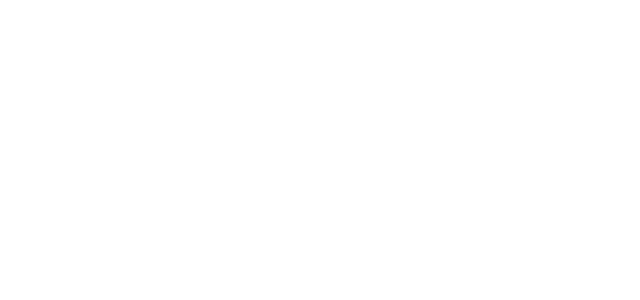
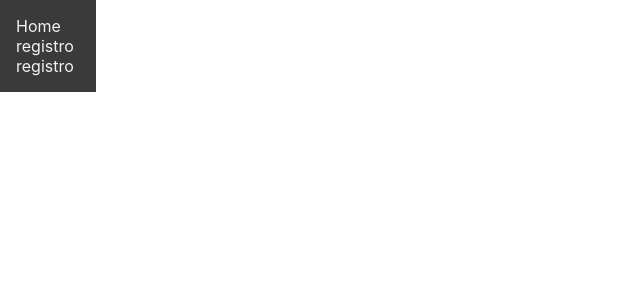
Before and after one commit to Omar-Devanis/Innova-Tic-Frontend, a React (Create React App) app: page / in a window 1280 px wide. Before the commit this address had no page. Shown: the top 300 px of the page, without its empty margins (0-640 px from the left). Built offline with nearby package versions, Linux system fonts and the light colour scheme.

Commit message:
sidebard

```diff
--- a/package.json
+++ b/package.json
@@ -3,14 +3,14 @@
   "version": "0.1.0",
   "private": true,
   "dependencies": {
-    "@apollo/client": "^3.5.5",
+    "@apollo/client": "^3.5.6",
     "@testing-library/jest-dom": "^5.11.4",
     "@testing-library/react": "^11.1.0",
     "@testing-library/user-event": "^12.1.10",
-    "graphql": "^16.0.1",
+    "graphql": "^16.1.0",
     "react": "^17.0.2",
     "react-dom": "^17.0.2",
-    "react-router-dom": "^6.0.2",
+    "react-router-dom": "^6.1.1",
     "react-scripts": "4.0.3",
     "web-vitals": "^1.0.1"
   },
--- a/src/App.jsx
+++ b/src/App.jsx
@@ -1,10 +1,11 @@
 import './styles/style.css';
 import { ApolloProvider, ApolloClient, createHttpLink, InMemoryCache} from "@apollo/client";
-import { BrowserRouter, Route, Routes,  } from "react-router-dom";
+import { BrowserRouter as Router,Routes,Route} from "react-router-dom";
 import { Login } from "./pages/auth/login.jsx";
 import { Register } from "./pages/auth/register.jsx";
 import { Layout } from "./layouts/layout.jsx";
 import { IndexUsuarios } from "./pages/usuarios/index.jsx";
+import { Sidebar } from './components/sidebar';
 
 const httpLink = createHttpLink({
   uri: "http://servidor-gql-innovatic.herokuapp.com/graphql"
@@ -18,15 +19,17 @@ const client = new ApolloClient({
 function App() {
   return (
     <ApolloProvider client={client}>
-      <BrowserRouter>
+      <Router>
+        <Sidebar/>
         <Routes>
-          <Route path='register' element={<Register />} />
-          <Route path='login' element={<Login />} />
-          <Route path='admin' element={<Layout />} >
-            <Route path='usuarios' element={<IndexUsuarios />} />
-          </Route>
+          <Route path='/' exact />
+          <Route path='/register' element={<Register />} exact/>
+          <Route path='/login' element={<Login />} exact/>
+          {/* <Route path='/admin' element={<Layout />} exact>
+            <Route path='/usuarios' element={<IndexUsuarios />} exact/>
+          </Route> */}
         </Routes>
-      </BrowserRouter>
+      </Router>
     </ApolloProvider>
   );
 }
--- a/src/components/sidebar.jsx
+++ b/src/components/sidebar.jsx
@@ -1,11 +1,21 @@
 import React from 'react'
+import { Link} from "react-router-dom";
 
 const Sidebar = () => {
     return (
         <nav class="sidebar">
-            <button>Perfil</button>
-            <button>Proyectos</button>
-            <button>Usuarios</button>
+            <ul>
+                <li>
+                    <Link className='liga' to="/">Home</Link>
+                </li>
+                <li>
+                    <Link className='liga' to="/register">registro</Link>
+                </li>
+                <li>
+                    <Link className='liga' to="/login">registro</Link>
+                </li>
+            </ul>
+
         </nav>
 
     )
--- a/src/styles/style.css
+++ b/src/styles/style.css
@@ -73,10 +73,17 @@ p{
 .sidebar{
     display: flex;
     flex-direction: column;
-    width: 18rem;
+    width:5%;
+    max-width:16rem;
+    flex-wrap: wrap;
     background-color: rgb(58, 58, 58);
     gap: 10px;
     padding: 1rem;
+
+}
+
+.sidebar .liga{
+    color:#f2f2f2;
 }
 .sidebar>button{
     border: none;
```
Also changed, not shown: src/pages/home/Home.jsx (added, +9 -0 lines), 1 other file (tests, documents, lock files or other folders).
